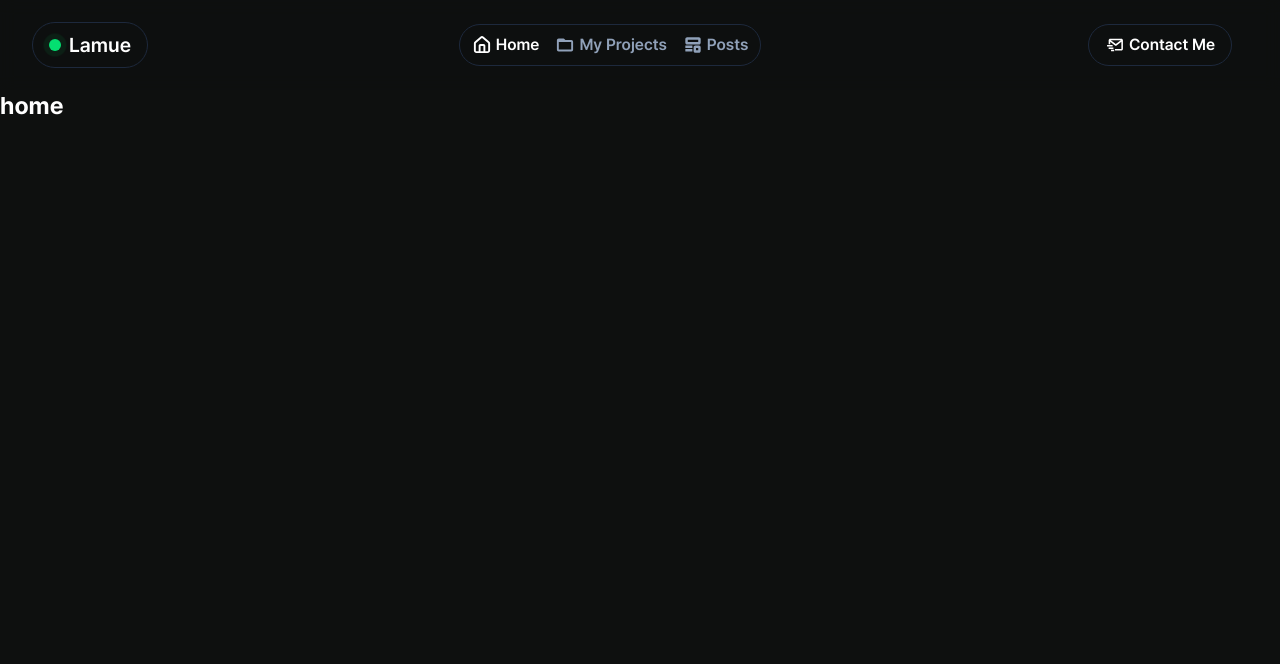
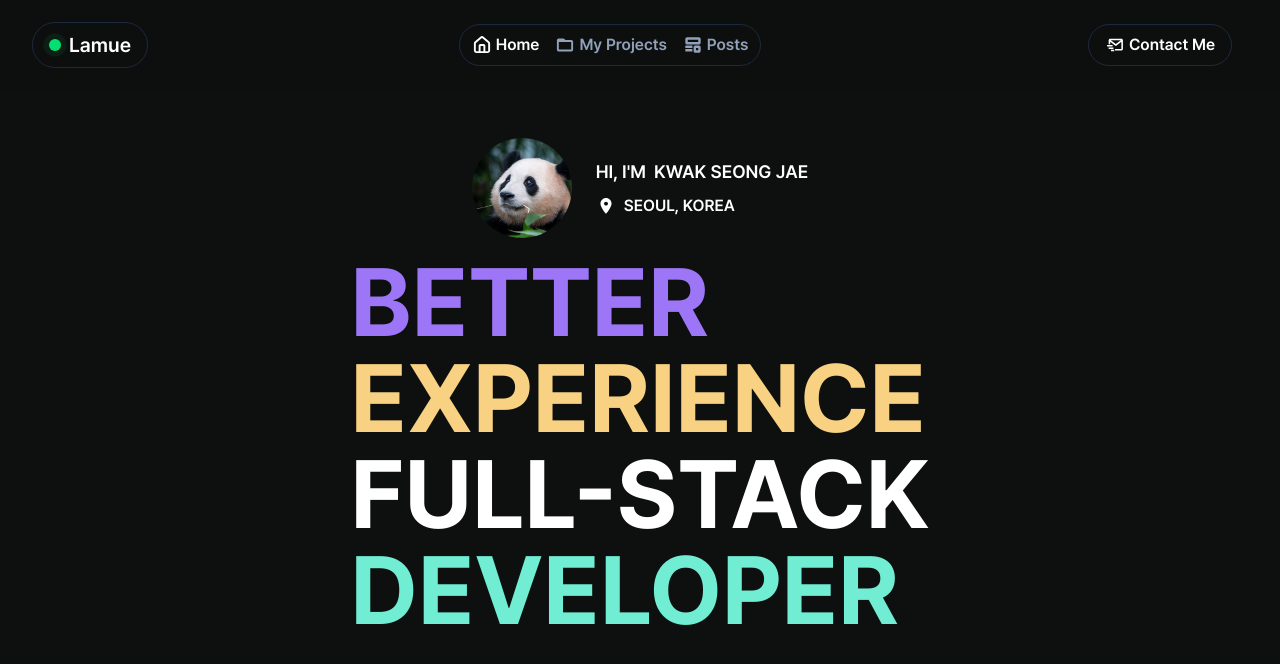
Before and after one commit to kwakseongjae/lamue-portfolio, a Next.js app: page / in a window 1280 px wide. Shown: the top 664 px of the page. Built offline with nearby package versions, Linux system fonts and the light colour scheme.

Commit message:
feat: Add HeroSection component to Home page

```diff
--- a/src/app/page.tsx
+++ b/src/app/page.tsx
@@ -1,3 +1,9 @@
+import HeroSection from '@/widgets/home/ui/HeroSection'
+
 export default function Home() {
-  return <h1 className="text-2xl font-bold mb-8">home</h1>
+  return (
+    <div>
+      <HeroSection />
+    </div>
+  )
 }
--- /dev/null
+++ b/src/widgets/home/ui/HeroSection.tsx
@@ -0,0 +1,37 @@
+import { LocationIcon } from '@/shared/assets'
+import Image from 'next/image'
+import { ProfileImage } from '@/shared/assets'
+
+const HeroSection = () => {
+  return (
+    <div className="w-full flex flex-col items-center py-12 gap-4">
+      <div className="flex space-x-6 font-semibold items-center">
+        <Image
+          src={ProfileImage}
+          alt="profile"
+          width={100}
+          height={100}
+          className="rounded-full w-25 aspect-square object-cover"
+        />
+        <div className="flex flex-col gap-2">
+          <div className="flex space-x-2 text-lg">
+            <p>HI, I'M</p>
+            <p>KWAK SEONG JAE</p>
+          </div>
+          <div className="flex space-x-2 items-center">
+            <LocationIcon className="w-5 h-5" />
+            <p>SEOUL, KOREA</p>
+          </div>
+        </div>
+      </div>
+      <div className="font-bold text-8xl">
+        <p className="text-[#9C76F7]">BETTER</p>
+        <p className="text-[#F8D282]">EXPERIENCE</p>
+        <p className="text-[#FFFFFF]">FULL-STACK</p>
+        <p className="text-[#70EDD2]">DEVELOPER</p>
+      </div>
+    </div>
+  )
+}
+
+export default HeroSection
```
